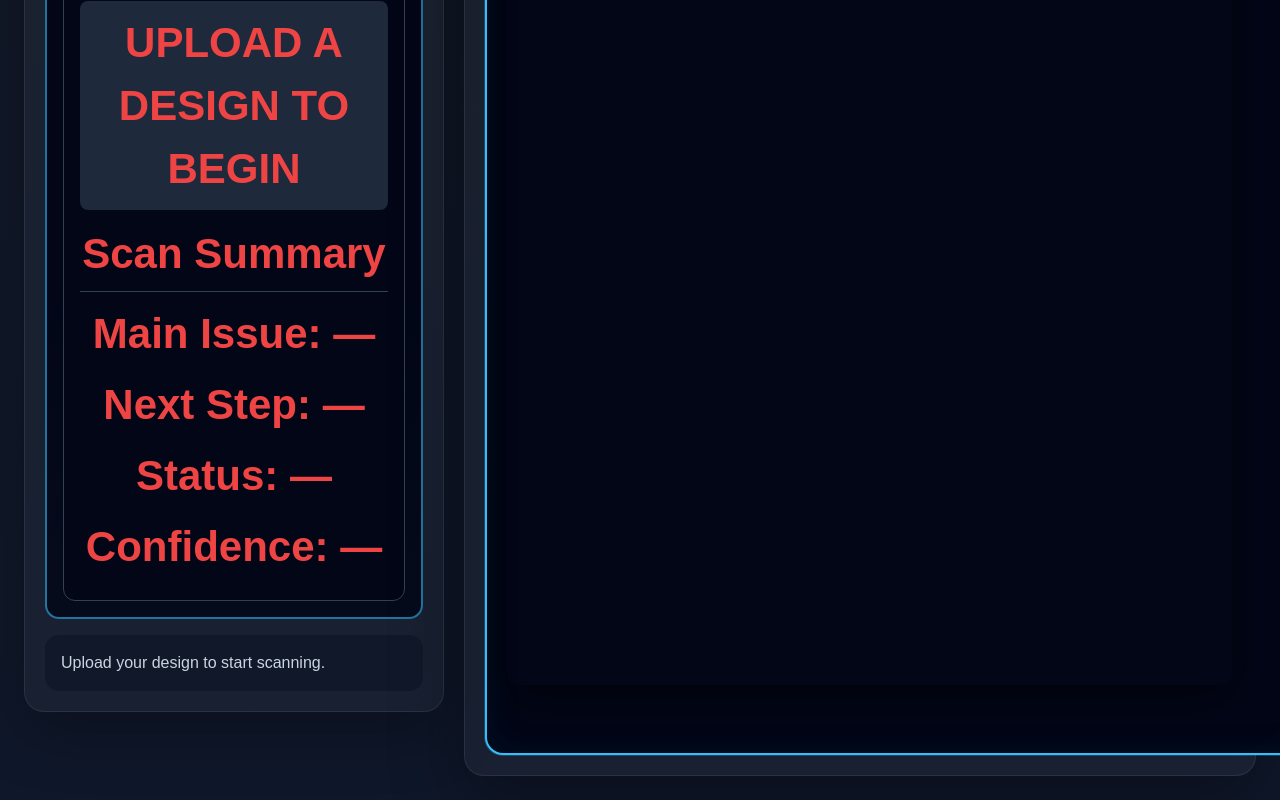
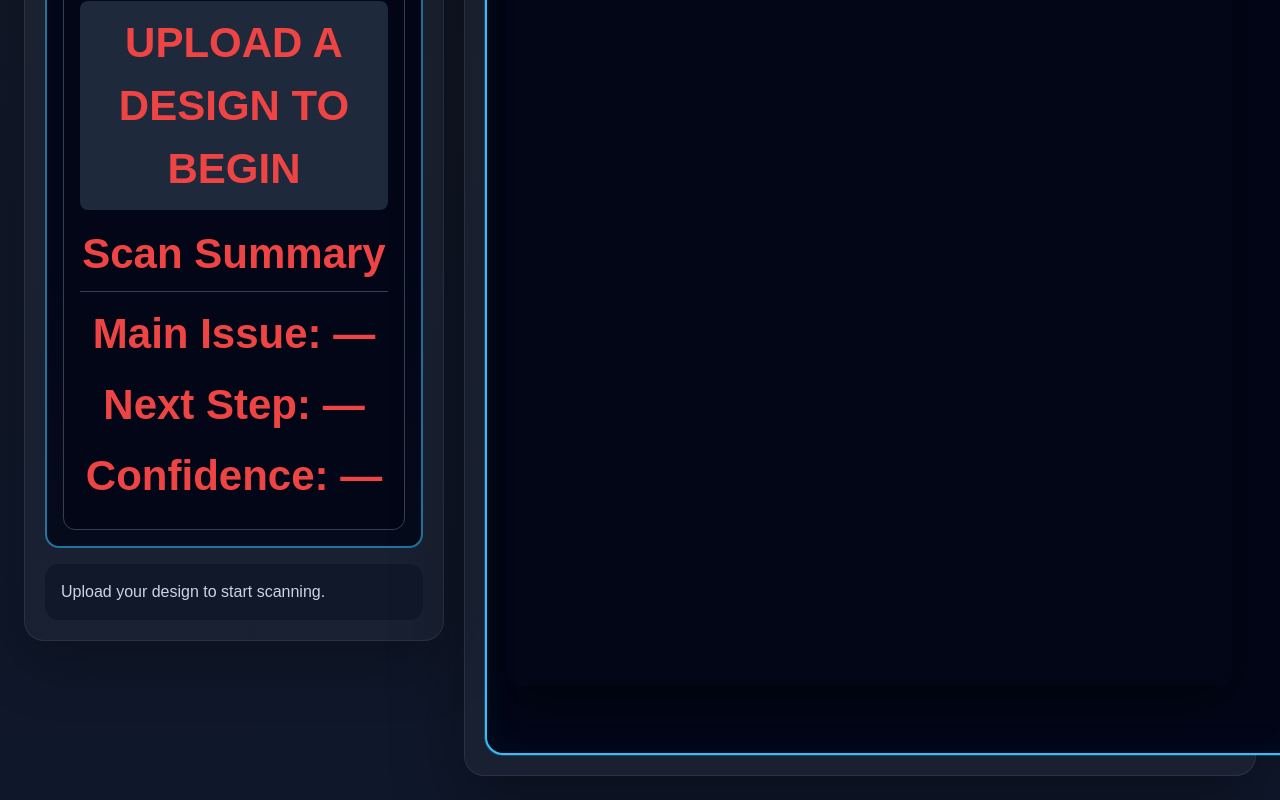
Before and after one commit to noobmacker-creator/pod-design-checker, a Next.js app: page / in a window 1280 px wide. Shown: the part 785-1585 px from the top of the page. Built offline with nearby package versions, Linux system fonts and the light colour scheme.

Commit message:
remove duplicate status and confidence blocks for cleaner UI

```diff
--- a/app/page.tsx
+++ b/app/page.tsx
@@ -1498,16 +1498,7 @@ const analysisCanvasRef = useRef<HTMLCanvasElement | null>(null);
 </div>
 ) : null}
 
-<div style={{ marginBottom: hasTransparency === false || printScore < 60 || 100 - printScore >= 30 ? 8 : 2 }}>
-  {hasTransparency === false || printScore < 60 || 100 - printScore >= 30 ? 'Status: ' : ''}
-  {!img
-    ? '—'
-    : hasTransparency === false
-    ? ' PRINT WILL FAIL'
-    : printScore < 60
-    ? ' MAY PRINT POORLY'
-    : '✅ READY FOR PRINT'}
-</div>
+
 
   <div style={{ marginBottom: 6 }}>
     Confidence:{' '}
```
